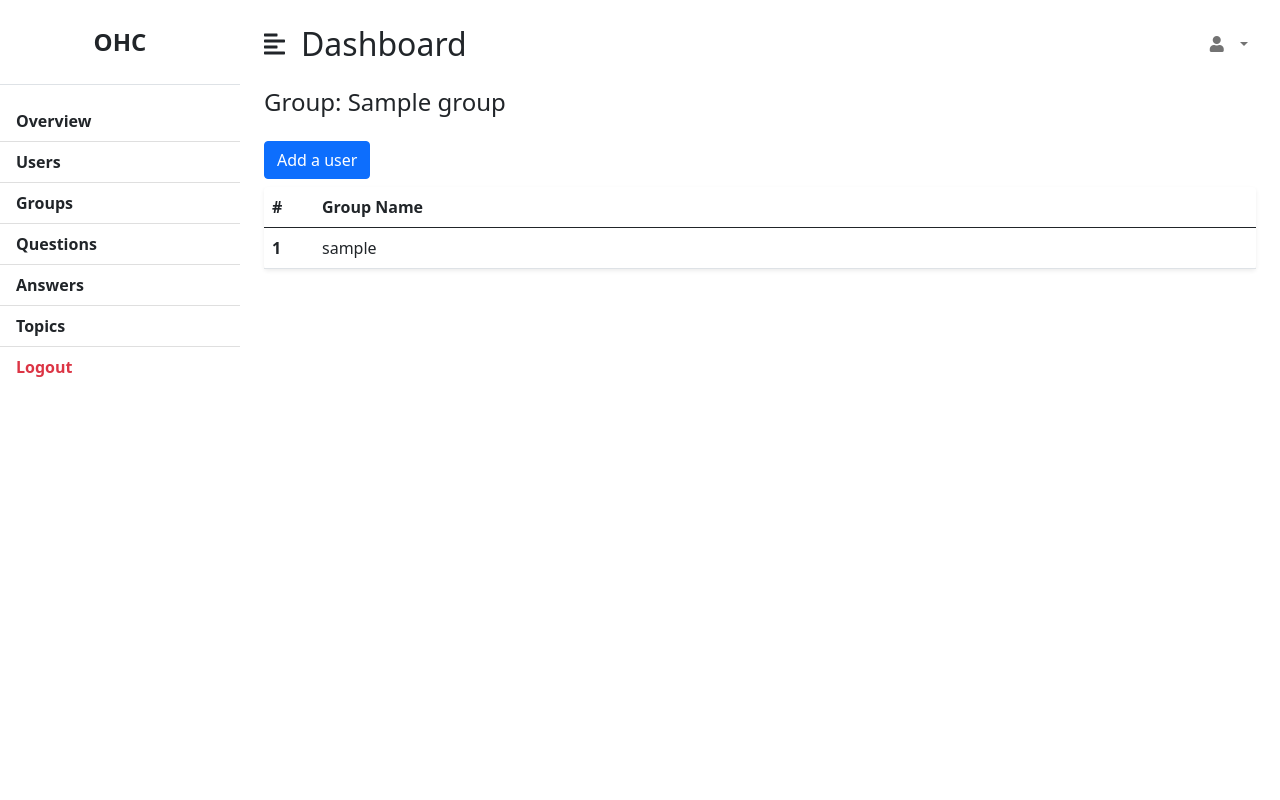
After one commit to martwebber/ohc, a Django app: template templates/admin/single-group-page.html in a window 1280 px wide. The commit adds this page. Run offline with Django 3.2, Linux system fonts and the light colour scheme; tables that the repository leaves empty hold one stand-in row (values such as "Sample post"); the template is opened without the code that fills it: values that come from a table or form of the project are taken from there, most other values are stand-ins (such as "Sample title", 1, 10 or a date in 2020); some libraries are stand-ins or nearby versions.

Commit message:
list groups

```diff
--- a/accounts/urls.py
+++ b/accounts/urls.py
@@ -36,6 +36,12 @@ urlpatterns = [
     path('admin-dashboard/users/<int:pk>', views.delete_user, name='delete_user'),
     path('admin-dashboard/questions/', views.questionsPage, name='questions'),
     path('admin-dashboard/questions/<int:pk>', views.delete_question, name='delete_question'),
+    path('admin-dashboard/groups/', views.groups, name='groups'),
+    path('admin-dashboard/groups/<int:id>', views.group_page, name='group_page'),
+  #  path('admin-dashboard/groups/<int:id>/add-user/<int:pk>', views.group_add_user, name='group_add_user'),
+
+
+
 
 
 
--- a/main/forms.py
+++ b/main/forms.py
@@ -12,7 +12,7 @@ class QuestionForm(ModelForm):
         super().__init__(*args, **kwargs)
         self.fields['title'].required = True
         self.fields['topic'].required = False
-        self.fields['body'].required = True
+        self.fields['body'].required = False
         self.fields['tags'].required = False
 
     title = forms.CharField(
--- a/templates/admin/sidebar.html
+++ b/templates/admin/sidebar.html
@@ -5,7 +5,7 @@
 
             <a href="{% url 'accounts:admin_dashboard' %}" class="list-group-item list-group-item-action bg-transparent second-text fw-bold">Overview</a>
             <a href="{% url 'accounts:users' %}" class="list-group-item list-group-item-action bg-transparent second-text fw-bold">Users</a>
-            <a href="" class="list-group-item list-group-item-action bg-transparent second-text fw-bold">Groups</a>
+            <a href="{% url 'accounts:groups' %}" class="list-group-item list-group-item-action bg-transparent second-text fw-bold">Groups</a>
             <a href="{% url 'accounts:questions' %}" class="list-group-item list-group-item-action bg-transparent second-text fw-bold">Questions</a>
             <a href="#" class="list-group-item list-group-item-action bg-transparent second-text fw-bold">Answers</a>
             <a href="#" class="list-group-item list-group-item-action bg-transparent second-text fw-bold">Topics</a>
--- /dev/null
+++ b/templates/admin/single-group-page.html
@@ -0,0 +1,60 @@
+{% extends 'admin/admin-base.html' %}
+{% block title %}User Login{% endblock %}
+{% block content %}
+{% load crispy_forms_tags %}
+<div class="container-fluid px-4">
+<div class="row ">
+    <h3 class="fs-4 mb-3">Group: {{group.name}}</h3>
+    <div class="row">
+<div class="col-md-4">
+        <a class="btn btn-primary mr-2 ml-2 mt-2 mb-2" data-toggle="modal" data-target="#AddTopicModal">Add a user</a>
+      </div>
+      </div>
+      <div class="modal fade" id="AddTopicModal" tabindex="-1" aria-labelledby="exampleModalLabel" aria-hidden="true">
+        <div class="modal-dialog">
+          <div class="modal-content">
+            <div class="modal-header">
+              <h5 class="modal-title" id="Add Topic Modal">Add a new topic</h5>
+              <button type="button" class="close" data-dismiss="modal" aria-label="Close">
+                <span aria-hidden="true">&times;</span>
+              </button>
+            </div>
+            <div class="modal-body">
+              <form method="POST" action="" class="mt-3 mb-3">
+                {% csrf_token %}
+                {{userGroupForm|crispy}}
+              <a class="btn btn-secondary mt-3" href="{% url 'accounts:group_page' group.id %}">Cancel</a>
+              <input class="btn btn-primary mt-3" value="Save Changes" type="submit" name="Confirm">
+            </form>
+            {% for user in users %}
+                {{user}}
+            {% endfor %}
+            </div>
+          </div>
+        </div>
+      </div>
+    <div class="col">
+        <table class="table bg-white rounded shadow-sm table-hover">
+            <thead>
+                <tr>
+                    <th scope="col" width="50">#</th>
+                    <th scope="col">Group Name</th>
+                </tr>
+            </thead>
+            <tbody>
+                {% for user in users %}
+                <tr>
+                    <th scope="row">{{user.id}}</th>
+                    <td scope="col">{{user.username}}</td>
+                </tr>
+
+
+                {% endfor %}
+
+            </tbody>
+        </table>
+    </div>
+</div>
+</div>
+
+{% endblock %}
--- a/templates/home.html
+++ b/templates/home.html
@@ -39,7 +39,7 @@
                 <div class="card mt-2 col-md-8">
             <div class="card-body">
                 <h4 class="card-title"><a href="/question/{{question.id}}">{{question.title}}</a></h4>
-                <p class="card-text">{{question.body}}</p>
+                <p class="card-text">{{question.body|truncatewords:10}}</p>
                 <p>
                     <!-- <a href="#" class="mr-2">{{question.answer_set.count}} Answers</a> -->
                 </p>
--- a/templates/navigation.html
+++ b/templates/navigation.html
@@ -7,7 +7,7 @@
       </button>
       <div class="collapse navbar-collapse" id="navbarNav">
           <form class="ml-auto" method="GET" action="{% url 'main:question-search' %}">
-            <div class="input-group col-auto col-sm-8">
+            <div class="input-group col-auto col-sm-12 col-md-12">
               <input type="text" name="q" class="form-control form-control-lg" placeholder="Search" />
               <div class="input-group-append">
                 <button class="btn btn-outline-primary btn-lg" type="submit" id="button-addon2">Search</button>
--- a/templates/search-results.html
+++ b/templates/search-results.html
@@ -6,7 +6,7 @@
     <div class="container">
 
         {% if questions %}
-       <div> <p>Here are the results for {{q}}</p></div>
+       <p class="col-md-8 mt-3">Here are the results for <strong>"{{query}}"</strong></p>
         {% for question in questions %}
             <div class="row d-flex justify-content-center">
                 <div class="card mt-4 col-md-8">
```
Also changed, not shown: accounts/forms.py (+14 -0 lines), accounts/views.py (+26 -1 lines), main/views.py (+7 -3 lines), templates/admin/groups.html (added, +32 -0 lines), templates/single-question.html (+5 -3 lines).
